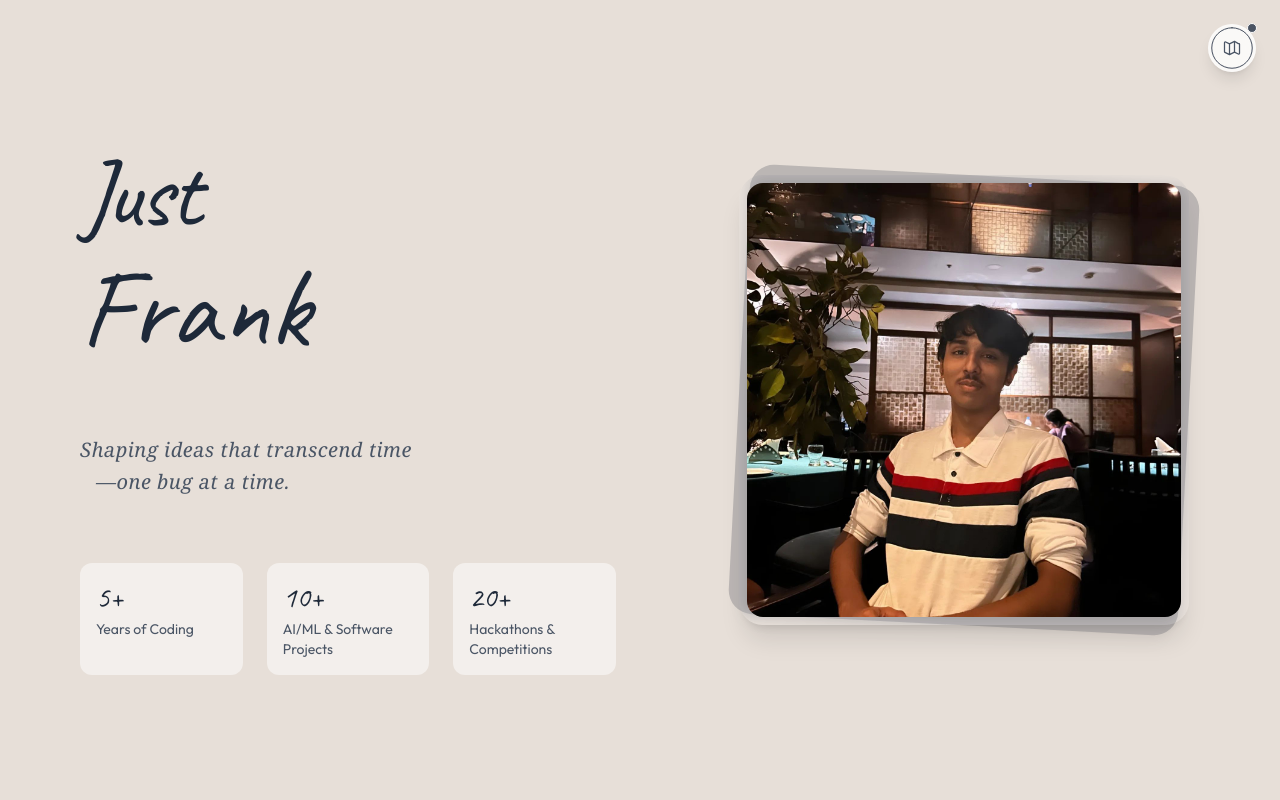
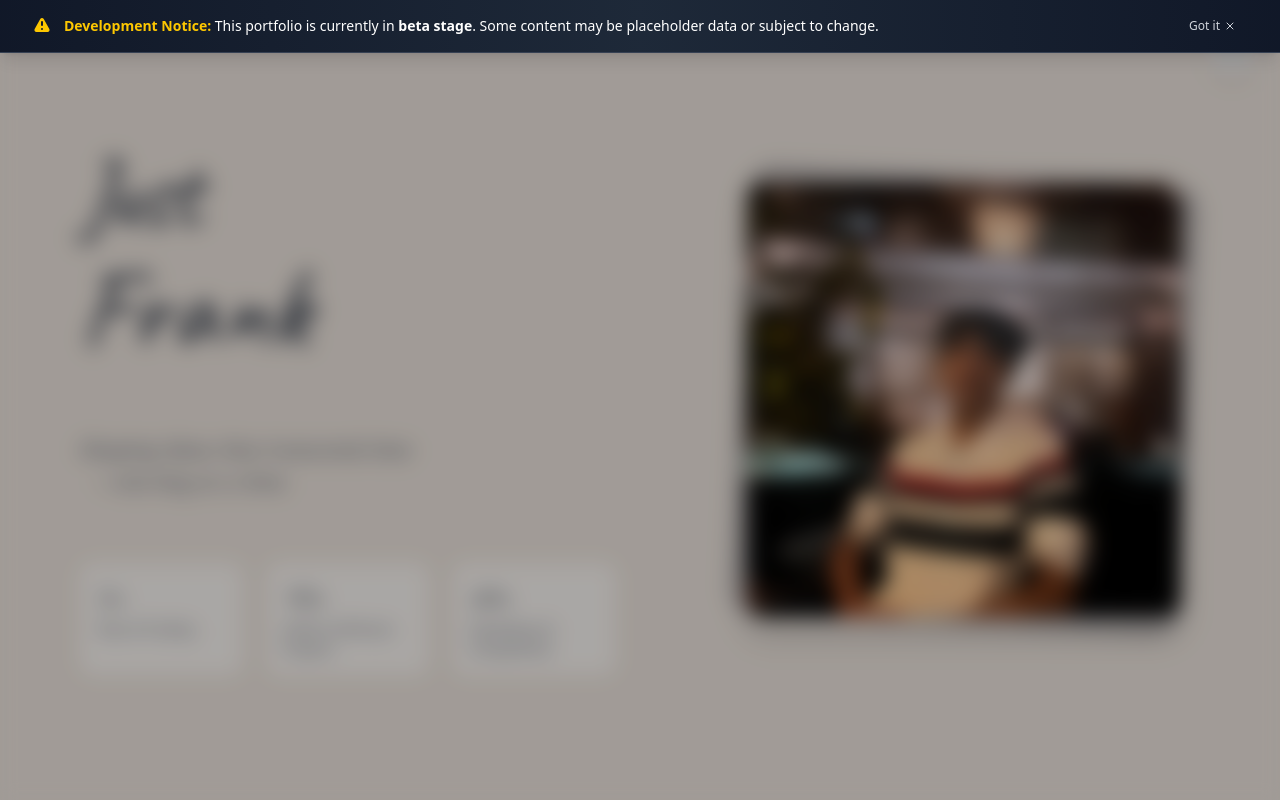
Before and after one commit to frankmathewsajan/buzzlebee, a Next.js app: page / in a window 1280 px wide. Shown: the top 800 px of the page. Built offline with nearby package versions, Linux system fonts and the light colour scheme.

Commit message:
dev notice

```diff
--- /dev/null
+++ b/app/components/DevNotice.js
@@ -0,0 +1,97 @@
+'use client';
+
+import { useState, useEffect } from 'react';
+
+export default function DevNotice() {
+  const [showDevNotice, setShowDevNotice] = useState(false);
+  const [isBlurred, setIsBlurred] = useState(false);
+
+  // Check if user has seen the development notice
+  useEffect(() => {
+    const hasSeenNotice = localStorage.getItem('hasSeenDevNotice');
+    if (!hasSeenNotice) {
+      setShowDevNotice(true);
+      setIsBlurred(true);
+    }
+  }, []);
+
+  const dismissDevNotice = () => {
+    setShowDevNotice(false);
+    setIsBlurred(false);
+    localStorage.setItem('hasSeenDevNotice', 'true');
+  };
+
+  // Add blur effect to content when notice is shown
+  useEffect(() => {
+    if (isBlurred) {
+      document.body.style.overflow = 'hidden';
+      const mainContent = document.getElementById('main-content');
+      if (mainContent) {
+        mainContent.style.filter = 'blur(8px)';
+        mainContent.style.pointerEvents = 'none';
+        mainContent.style.userSelect = 'none';
+      }
+    } else {
+      document.body.style.overflow = '';
+      const mainContent = document.getElementById('main-content');
+      if (mainContent) {
+        mainContent.style.filter = '';
+        mainContent.style.pointerEvents = '';
+        mainContent.style.userSelect = '';
+      }
+    }
+
+    // Cleanup function
+    return () => {
+      document.body.style.overflow = '';
+      const mainContent = document.getElementById('main-content');
+      if (mainContent) {
+        mainContent.style.filter = '';
+        mainContent.style.pointerEvents = '';
+        mainContent.style.userSelect = '';
+      }
+    };
+  }, [isBlurred]);
+
+  if (!showDevNotice) return null;
+
+  return (
+    <>
+      {/* Backdrop overlay */}
+      {isBlurred && (
+        <div className="fixed inset-0 bg-black/30 backdrop-blur-sm z-40" />
+      )}
+
+      {/* Development Notice */}
+      <div className="fixed top-0 left-0 right-0 z-50 bg-gradient-to-r from-gray-900 via-gray-800 to-gray-900 text-white shadow-lg border-b border-gray-700">
+        <div className="max-w-7xl mx-auto px-4 sm:px-6 lg:px-8 py-3">
+          <div className="flex items-center justify-between">
+            <div className="flex items-center space-x-3">
+              <div className="flex-shrink-0">
+                <svg className="w-5 h-5 text-yellow-400" fill="currentColor" viewBox="0 0 20 20">
+                  <path fillRule="evenodd" d="M8.257 3.099c.765-1.36 2.722-1.36 3.486 0l5.58 9.92c.75 1.334-.213 2.98-1.742 2.98H4.42c-1.53 0-2.493-1.646-1.743-2.98l5.58-9.92zM11 13a1 1 0 11-2 0 1 1 0 012 0zm-1-8a1 1 0 00-1 1v3a1 1 0 002 0V6a1 1 0 00-1-1z" clipRule="evenodd" />
+                </svg>
+              </div>
+              <div className="min-w-0 flex-1">
+                <p className="text-sm font-medium">
+                  <span className="font-semibold text-yellow-400">Development Notice:</span> This portfolio is currently in <span className="font-semibold">beta stage</span>. Some content may be placeholder data or subject to change.
+                </p>
+              </div>
+            </div>
+            <div className="flex-shrink-0">
+              <button
+                onClick={dismissDevNotice}
+                className="inline-flex items-center px-3 py-1.5 text-xs font-medium text-gray-300 hover:text-white hover:bg-gray-700 rounded transition-colors duration-200"
+              >
+                Got it
+                <svg className="ml-1 w-3 h-3" fill="none" stroke="currentColor" viewBox="0 0 24 24">
+                  <path strokeLinecap="round" strokeLinejoin="round" strokeWidth={2} d="M6 18L18 6M6 6l12 12" />
+                </svg>
+              </button>
+            </div>
+          </div>
+        </div>
+      </div>
+    </>
+  );
+}
--- a/app/page.js
+++ b/app/page.js
@@ -7,6 +7,7 @@ import { useEffect, useRef, useState, memo, useMemo, useCallback } from "react";
 import { FaGithub, FaLinkedin, FaDiscord, FaInstagram } from 'react-icons/fa';
 import { Space_Grotesk, Inter } from 'next/font/google';
 import PortfolioMap from './components/PortfolioMap';
+import DevNotice from './components/DevNotice';
 
 // Font setup
 const spaceGrotesk = Space_Grotesk({
@@ -206,8 +207,13 @@ export default function Home() {
 
   return (
     <div className="min-h-screen bg-[#e7dfd8]">
-      {/* Portfolio Explorer Map - Self-contained component */}
-      <PortfolioMap />
+      {/* Development Notice */}
+      <DevNotice />
+
+      {/* Main Content - Wrapped for blur control */}
+      <div id="main-content">
+        {/* Portfolio Explorer Map - Self-contained component */}
+        <PortfolioMap />
 
       {/* Hero Section */}
       <section
@@ -809,6 +815,8 @@ export default function Home() {
           </div>
         </div>
       </section>
+
+      </div> {/* End main-content */}
     </div>
   );
 }
```
